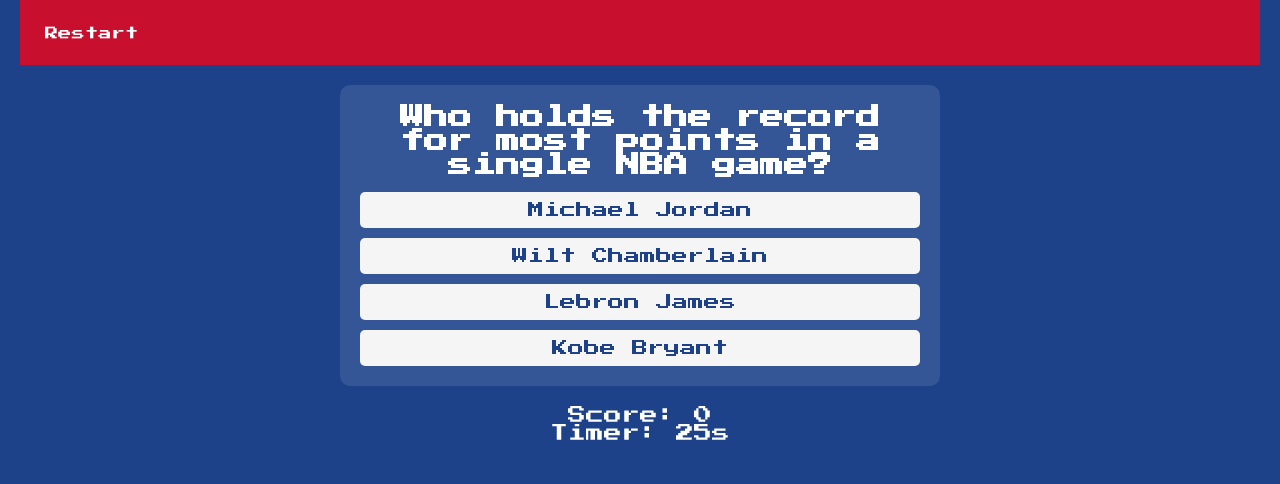
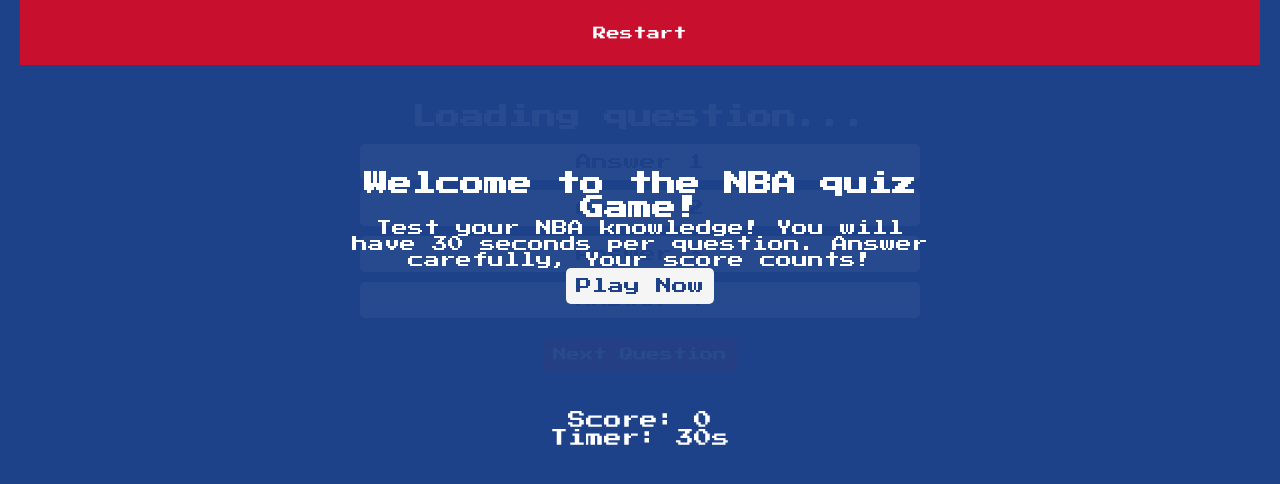
Before and after one commit to AhmedAdam1998/Milestone-Project-2, a plain HTML site: page index.html in a window 1280 px wide. Shown: the part 98-582 px from the top of the page. Drawn offline with Linux system fonts and the light colour scheme.

Commit message:
feat: add landing overlay and update game start logic
- Added a landing overlay (#landing-overlay) in the HTML to cover the quiz area with a welcome message and "Play Now" button.
- Updated CSS to style the landing overlay and ensure it covers the quiz container initially.
- Modified JavaScript to add an event listener for the "Play Now" button that hides the landing overlay and starts the quiz.
- Removed auto-start of the quiz on page load, so the game now begins only after user interaction.

```diff
--- a/index.html
+++ b/index.html
@@ -13,6 +13,15 @@
     </header>
     <main>
         <section id="quiz-container">
+            <div id="landing-overlay">
+                <h1>Welcome to the NBA quiz Game!</h1>
+                <p>
+                    Test your NBA knowledge! You will have 30 seconds per question.
+                    Answer carefully, Your score counts!
+                </p>
+                <button id="play-now-btn"class="btn">Play Now</button>
+            </div>
+
             <h2 id="question">Loading question...</h2>
             <div id="answer-buttons" class="btn-container">
                 <button class="btn">Answer 1</button>
--- a/script.js
+++ b/script.js
@@ -5,6 +5,8 @@ const answerButtons= document.getElementById("answer-buttons");
 const nextButton= document.getElementById("next-btn");
 const restartButton= document.getElementById("restart-btn");
 const scoreDisplay= document.getElementById("score");
+const LandingOverlay= document.getElementById("landing-overlay");
+const playNowBtn = document.getElementById("play-now-btn");
 
 // Quiz Data (NBA Questions)
 const nbaQuestions = [
@@ -156,5 +158,7 @@ function showScore() {
 // Event Listeners
 restartButton.addEventListener("click", startQuiz);
 
-// Start the quiz when page Loads
-startQuiz();
+playNowBtn.addEventListener("click", ()=>{
+    LandingOverlay.style.display="none";
+    startQuiz();
+})
--- a/style.css
+++ b/style.css
@@ -28,6 +28,7 @@ header {
     width: 90%;
     max-width: 600px;
     border-radius: 10px;
+    position: relative;
 }
 
 .btn-container {
@@ -68,7 +69,20 @@ header {
     margin-top: 20px;
     font-size: 18px;
 }
-
+#landing-overlay{
+    position:absolute;
+    top:0;
+    left:0;
+    width: 100%;
+    height: 100%;
+    background-color: rgba(29,66,138,0.95);
+    color:#ffffff;
+    display: flex;
+    flex-direction: column;
+    align-items: center;
+    justify-content: center;
+    z-index: 2;
+}
 @media (max-width: 768px){
     body{
         padding:10px;
```
